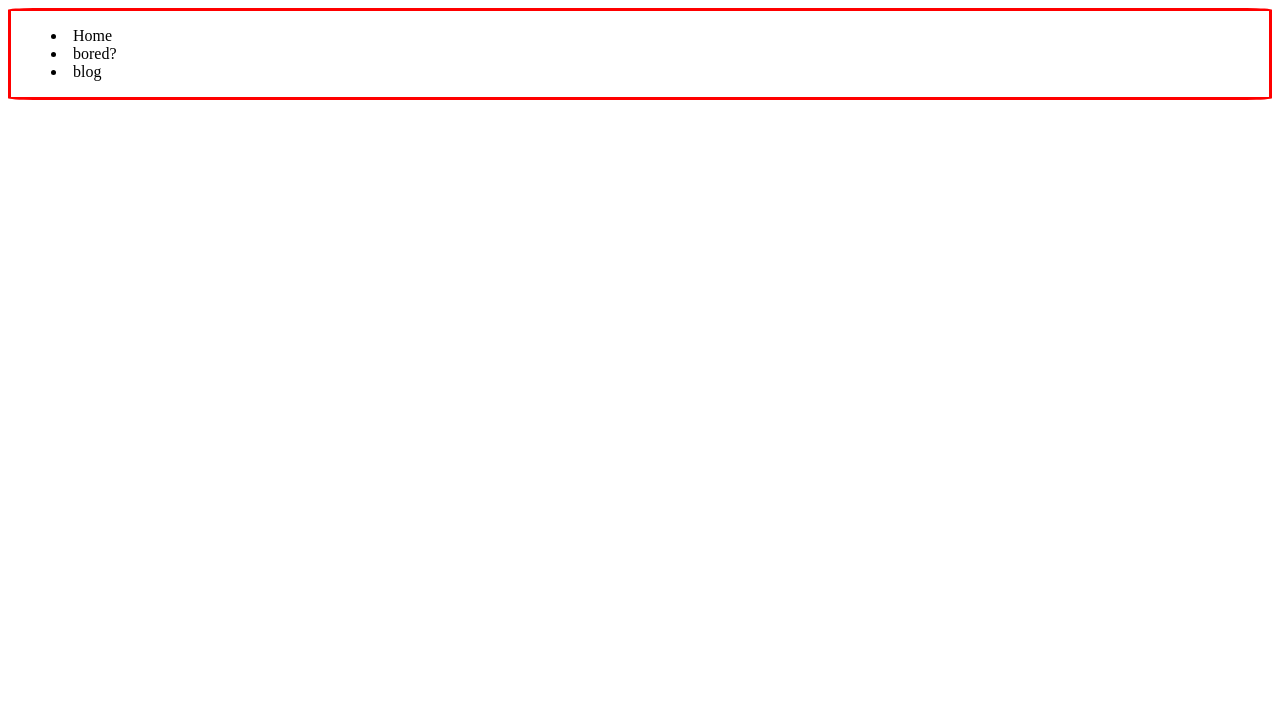
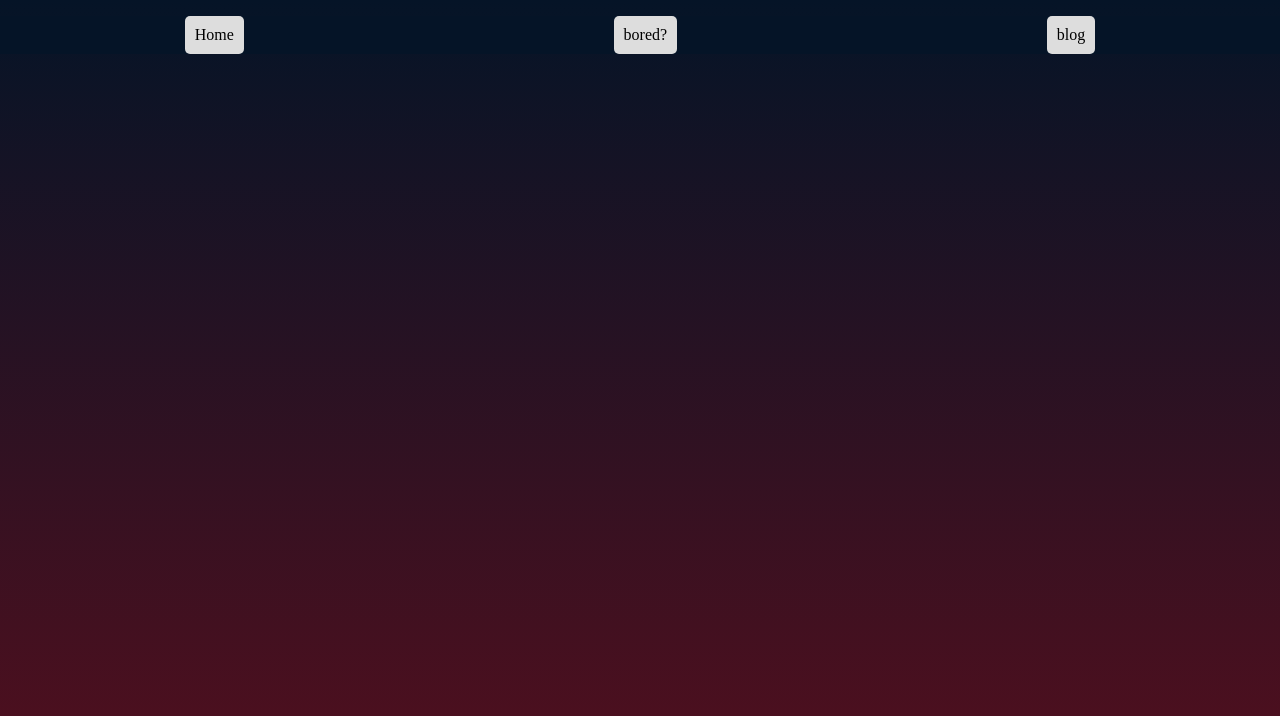
Before and after one commit to BorzoiBurrow/turbo-telegram, a React app: page / in a window 1280 px wide. Shown: the top 716 px of the page. Built offline with nearby package versions, Linux system fonts and the light colour scheme.

Commit message:
inital css work, navbar and background.

```diff
--- a/src/assets/css/index.css
+++ b/src/assets/css/index.css
@@ -1,6 +1,35 @@
-/* just testing for now */
-#headerRoot{
-    border-radius: 2%;
-    border-color: red;
-    border-style: solid;
+/* hexcodes for testing, maybe the pallette to use. */
+/* #000000
+#051427
+#530f1e
+#a44322
+#f8bc04 */
+body {
+    margin: 0px;
+    background-image: linear-gradient(#051427, #530f1e);
+    background-repeat: no-repeat;
+    background-size: cover;
 }
+html {
+    height: 100%;
+}
+
+.navbar {
+    background-color: #051427;
+    list-style-type: none;
+    width: 100%;
+    display: flex;
+    justify-content: space-around;
+    padding: 0px;
+}
+
+.navbar-card {
+    padding: 10px;
+    border-radius: 5px;
+    background-color: #ddd;
+    transition: transform 0.2s;
+}
+
+.navbar-card:hover {
+    transform: scale(1.2);
+}
--- a/src/components/header.jsx
+++ b/src/components/header.jsx
@@ -3,16 +3,16 @@ import React from "react";
 
 const Header = () => {
     return (
-        <menu>
-                    <li>
-                        Home
-                    </li>
-                    <li>
-                        bored?
-                    </li>
-                    <li>
-                        blog
-                    </li>
+        <menu className="navbar">
+            <li className="navbar-item">
+                <div className="navbar-card">Home</div>
+            </li>
+            <li className="navbar-item">
+                <div className="navbar-card">bored?</div>
+            </li>
+            <li className="navbar-item">
+                <div className="navbar-card">blog</div>
+            </li>
         </menu>
     )
 }
```
